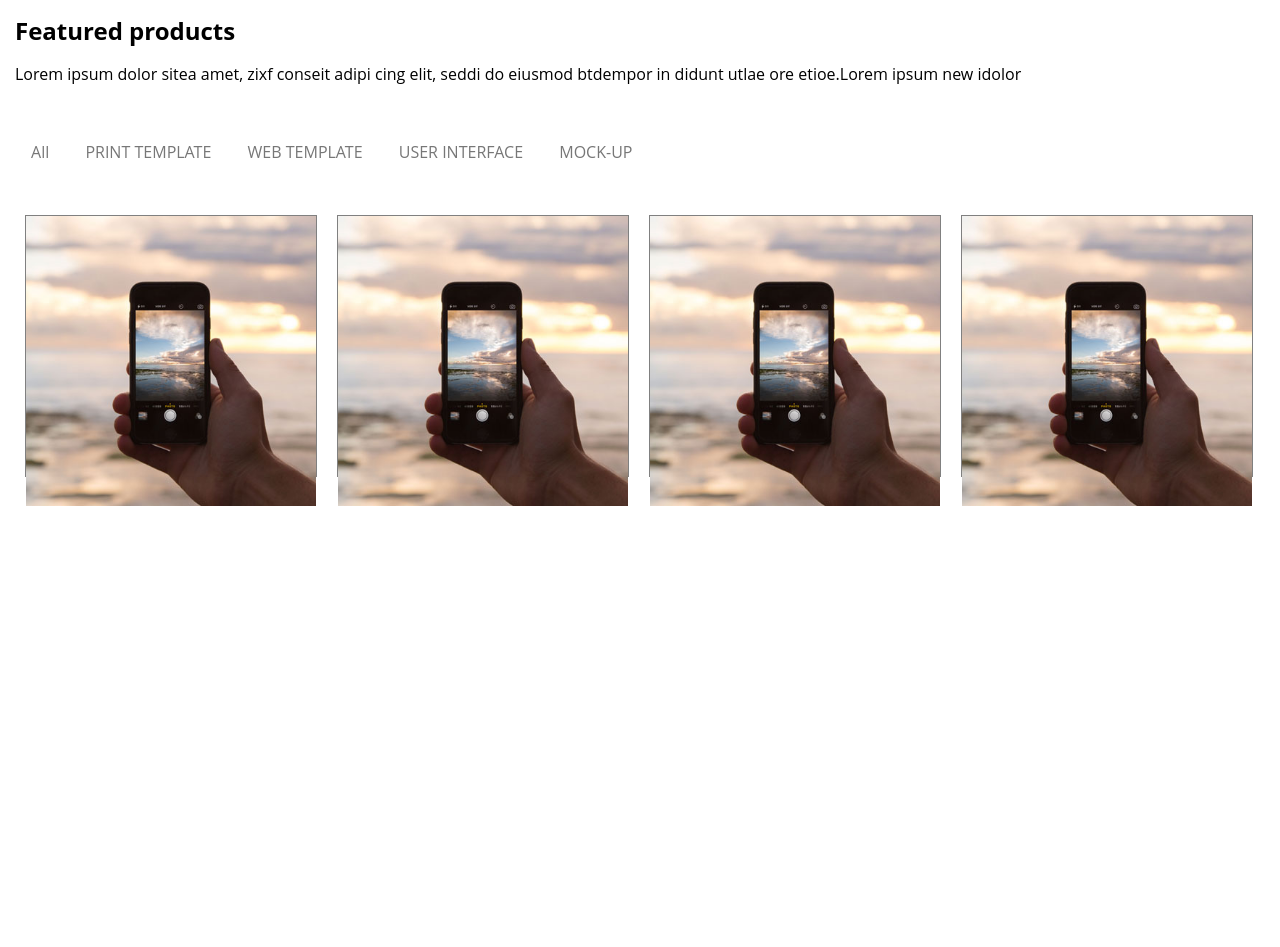
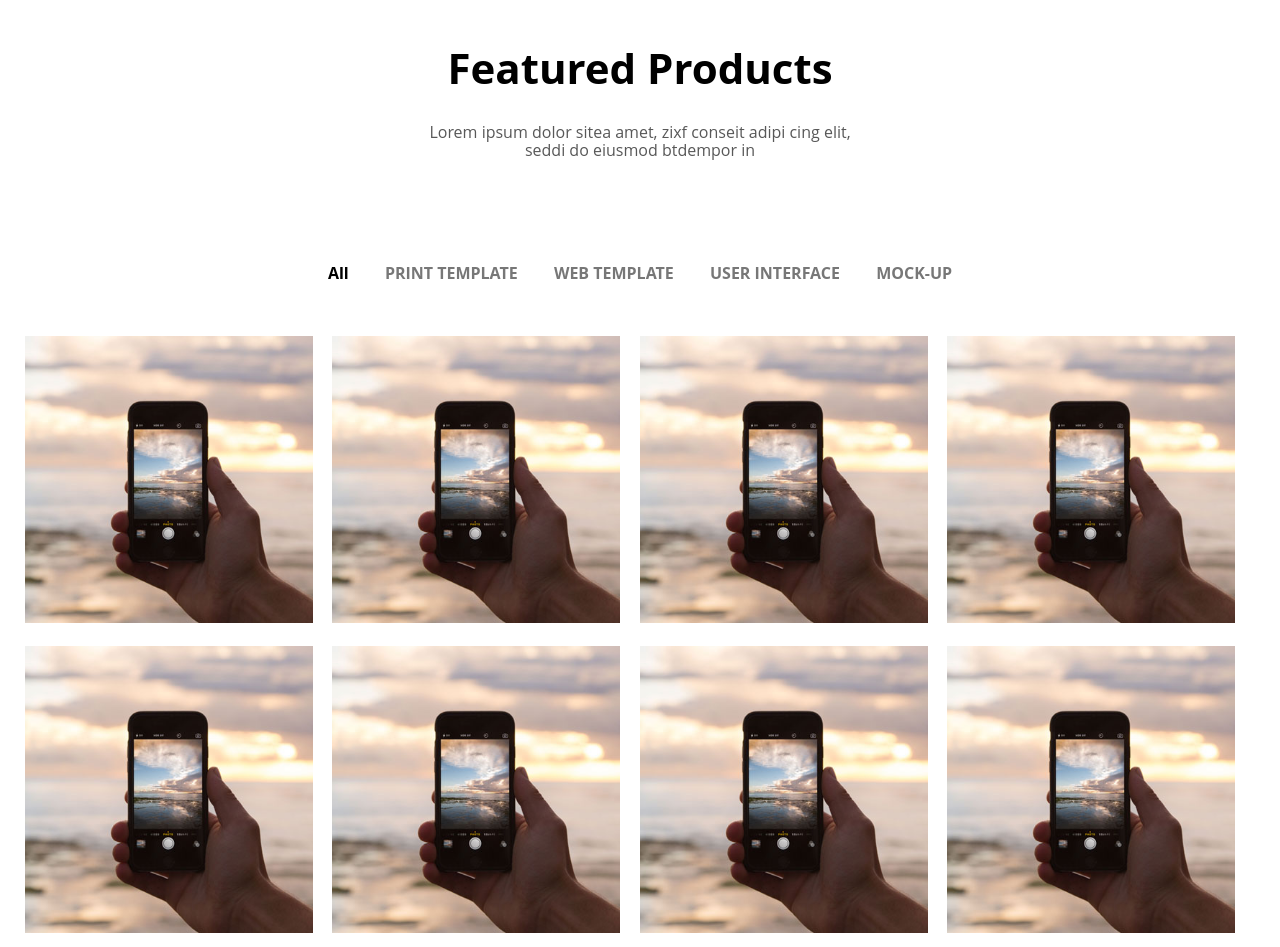
Before and after one commit to HolyShizz/holyshizz.github.io, a plain HTML site: page index.html in a window 1280 px wide. Shown: the part 1320-2267 px from the top of the page. Before the commit the page ends 1830 px from the top, so only its background shows below. Drawn offline with nearby package versions, Linux system fonts and the light colour scheme; a web font is replaced by a local one.

Commit message:
Add files via upload

```diff
--- a/index.html
+++ b/index.html
@@ -125,15 +125,15 @@
 
 
 <div class="divider-1">
-<h2>Featured products</h2>
+<div><h2>Featured products</h2>
     <p>Lorem ipsum dolor sitea amet, zixf conseit  adipi cing elit, seddi do
-        eiusmod btdempor in didunt utlae ore etioe.Lorem ipsum new idolor</p>
+        eiusmod btdempor in </p></div>
 </div>
 
 <div class="filter-nav">
     <div class="pure-menu pure-menu-horizontal">
         <ul class="pure-menu-list">
-            <li data-filter="*" class="pure-menu-item"><a class="pure-menu-link">All</a></li>
+            <li data-filter="*" class="pure-menu-item pure-menu-selected"><a class="pure-menu-link">All</a></li>
             <li data-filter=".print-template" class="pure-menu-item"><a class="pure-menu-link">PRINT TEMPLATE</a></li>
             <li data-filter=".web-template" class="pure-menu-item"><a class="pure-menu-link">WEB TEMPLATE</a></li>
             <li data-filter=".user-interface" class="pure-menu-item"><a class="pure-menu-link">USER INTERFACE</a></li>
@@ -156,8 +156,24 @@
         <div class="grid-item mock-up">
             <img src="images/Video.jpg" />
         </div>
+        <div class="grid-item print-template">
+            <img src="images/Video.jpg" />
+        </div>
+        <div class="grid-item web-template">
+            <img src="images/Video.jpg" />
+        </div>
+        <div class="grid-item user-interface">
+            <img src="images/Video.jpg" />
+        </div>
+        <div class="grid-item mock-up">
+            <img src="images/Video.jpg" />
+        </div>
     </div>
 </div>
+
+
+
+
 
 
 </div>
--- a/style.css
+++ b/style.css
@@ -6,7 +6,9 @@
 html {
     font-family: "Open Sans";
 }
-
+.pure-g [class*=pure-u] {
+    font-family: "Open Sans";
+}
 .headwrap {
     background-color: #f6f2f1;
 }
@@ -104,7 +106,6 @@ div.sectionwrapper {
     font-size: 42px;
     font-weight: bold;
     color:rgb(88,88,88);
-    text-shadow: 2px 2px gray;
     margin-top: 0;
     margin-bottom: 50px;
   }
@@ -133,10 +134,12 @@ div.sectionwrapper {
 }
 .thumbnails h3 {
     font-size: 24px;
+    color:gray;
 }
 .thumbnails p {
     font-size: 16px;
     margin: 1;
+    color: rgb(88,88,88);
 }
 .thumb-2 img {
     margin-top: 50px;
@@ -148,14 +151,45 @@ div.sectionwrapper {
 }
 
 
+.divider-1  h2 {
+    text-transform: capitalize;
+    font-size: 42px;
+    font-weight: bold;
+
+    margin-bottom: 30px;
+}
+.divider-1 p {
+    font-size: 16px;
+    color:rgb(88,88,88);
+    margin-bottom: 60px;
+}
+div.divider-1 {
+    text-align: center;
+    width: 35%;
+    margin: auto;
+    margin-top: 50px;
+
+}
+
+
+div.grid {
+    display: flex;
+    justify-content: center;
+
+}
+
+
 div.grid-item {
-    height:260px;
-    margin:10px 10px 10px 10px;
-
-    width:290px;
-    border: grey solid 1px;
+    text-align: center;
+    padding: 10px 10px 10px 10px;
+    width: 23%;
 }
 .grid img {
     width:100%;
-    height:100%:
+    height: auto;
 }
+
+div.filter-nav {
+    text-align: center;
+    font-weight: bold;
+}
```
